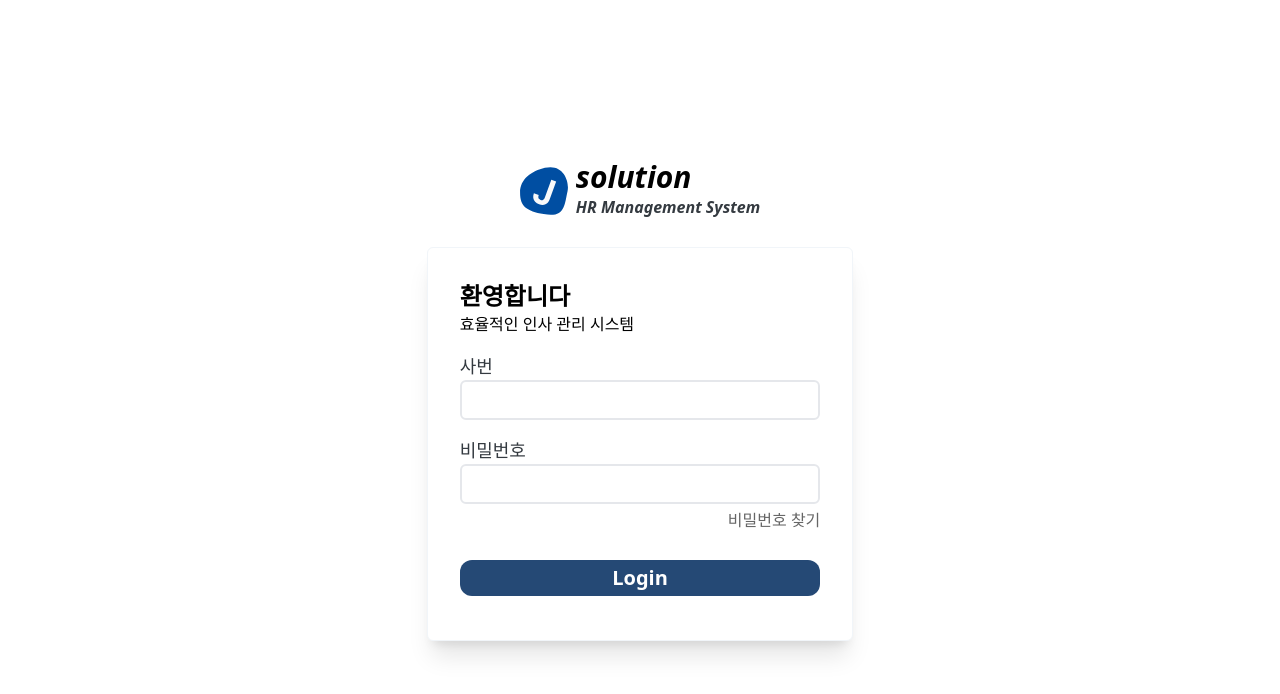
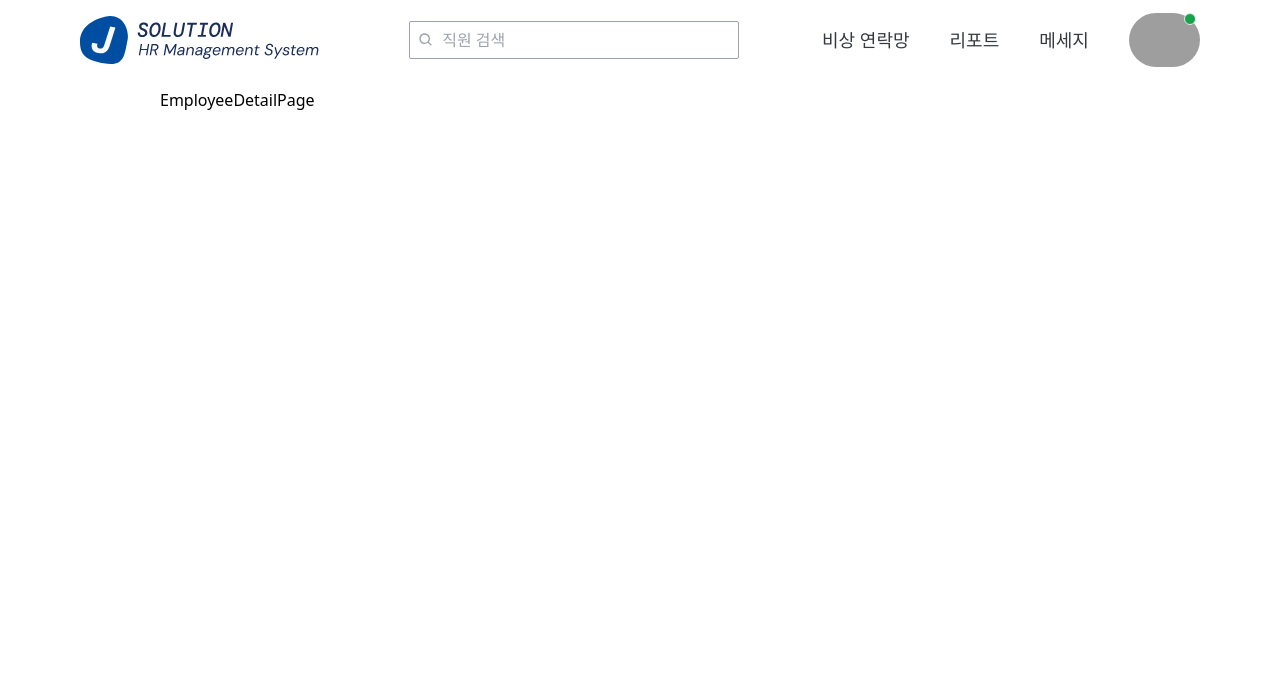
Before and after one commit to anheejeong/WELLMIND-FRONTEND, a React (Vite) app: page /employee-info/detail in a window 1280 px wide. Shown: the top 694 px of the page. Built offline with nearby package versions, Linux system fonts and the light colour scheme; no server answers; grey boxes are pictures that could not be loaded; the HTML template or start-up script is replaced by a standard one.

Commit message:
[Feat] 직원 디테일 페이지 라우트 설정

```diff
--- /dev/null
+++ b/src/pages/EmployeeDetailPage/index.tsx
@@ -0,0 +1,3 @@
+export default function EmployeeDetailPage() {
+  return <div>EmployeeDetailPage</div>
+}
--- a/src/routes/index.tsx
+++ b/src/routes/index.tsx
@@ -2,6 +2,7 @@ import { RouterProvider, createBrowserRouter } from 'react-router-dom'
 
 import AuthPage from '@/pages/AuthPage'
 import CommutePage from '@/pages/CommutePage'
+import EmployeeDetailPage from '@/pages/EmployeeDetailPage'
 import EmployeeInfoPage from '@/pages/EmployeeInfoPage'
 import EmployeeReportPage from '@/pages/EmployeeReportPage'
 import { InnerLayout } from '@/pages/Layout/InnerLayout'
@@ -57,6 +58,10 @@ const router = createBrowserRouter([
         path: '/report/detail',
         element: <ReportDetailPage />,
       },
+      {
+        path: '/employee-info/detail',
+        element: <EmployeeDetailPage />,
+      },
     ],
   },
   {
```
